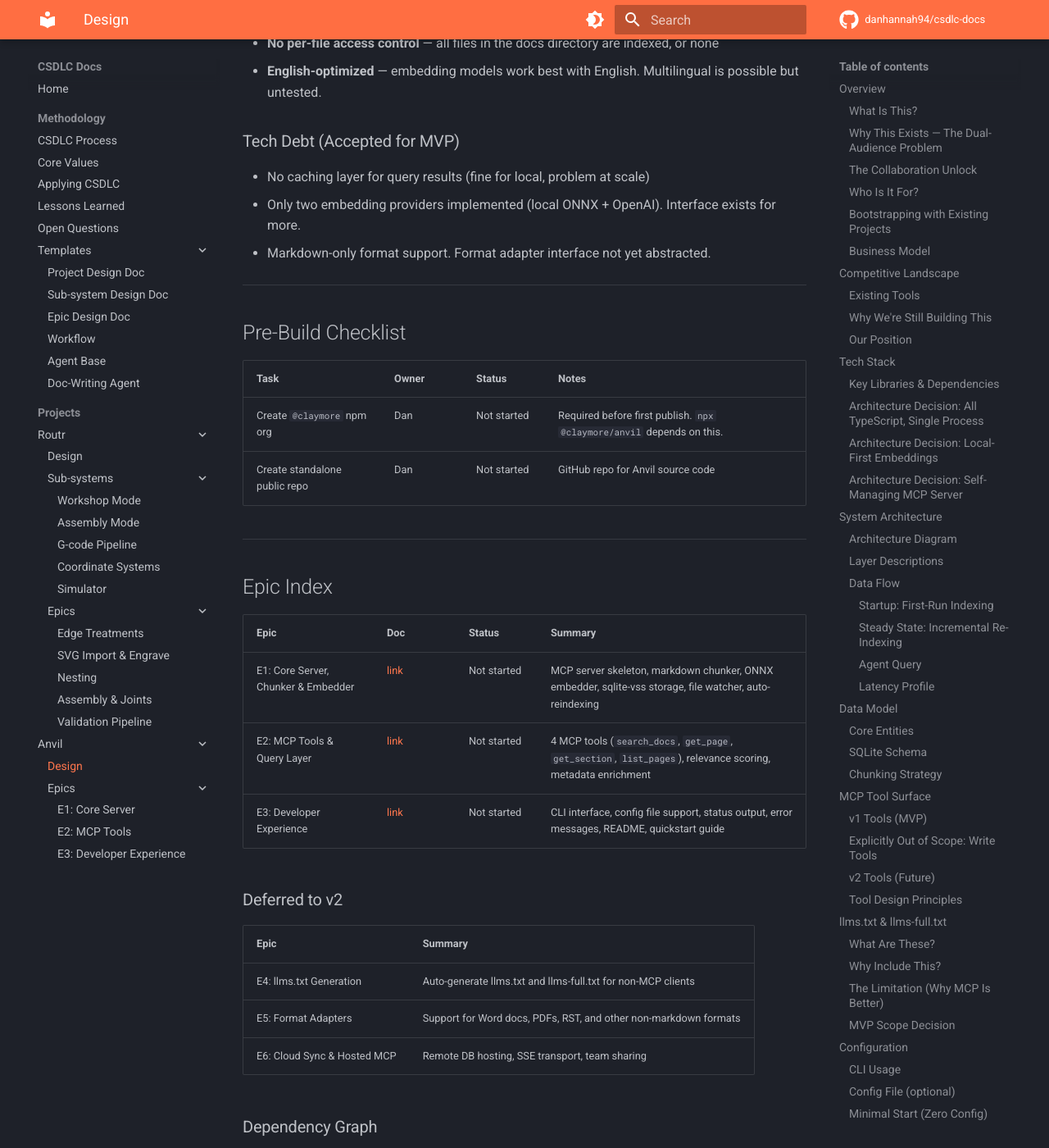
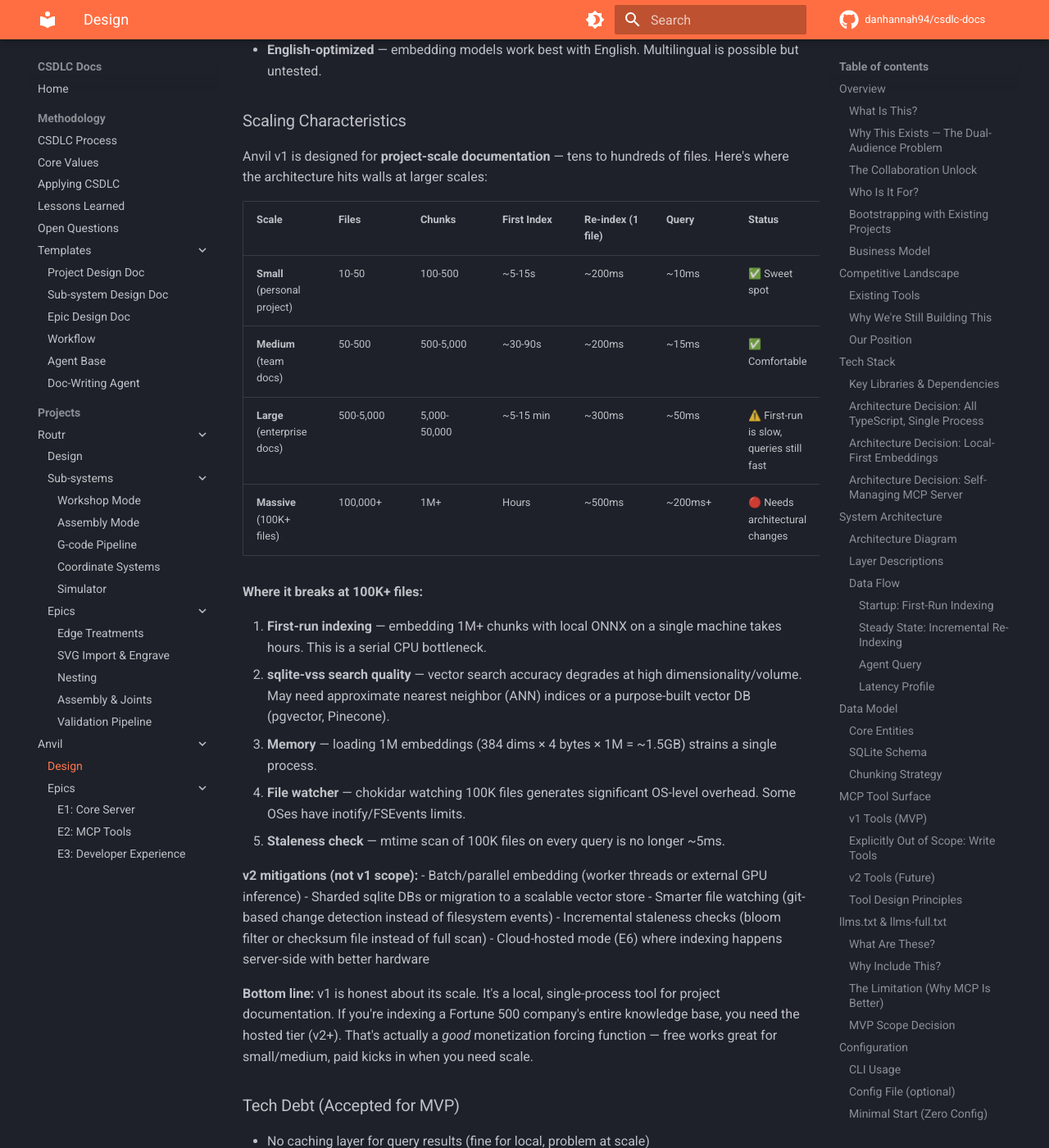
Before and after one commit to danhannah94/csdlc-docs, an MkDocs documentation site: the page built from docs/projects/anvil/design.md, in a window 1280 px wide and 1400 px high, scrolled down 20486 px. Shown: the whole window at 82% size. Built offline with MkDocs 1.6.1 and Material for MkDocs 9.7.7, drawn with Linux system fonts in a browser that asks for light colours; comment, search, counter and statistics services are not loaded; some of the changed text lies outside the part shown.

Commit message:
Lock MIT license, add scaling characteristics section
- License locked: MIT across project design doc + E3
- Added scaling table: small/medium/large/massive with latency estimates
- Documented where architecture breaks at 100K+ files (5 bottlenecks)
- Listed v2 mitigations (parallel embedding, sharded DBs, smarter watching)
- Scaling limits are a natural monetization forcing function for hosted tier

```diff
--- a/docs/projects/anvil/design.md
+++ b/docs/projects/anvil/design.md
@@ -605,6 +605,34 @@ Anvil watches a directory path. It doesn't care where the files came from — a
 - **No per-file access control** — all files in the docs directory are indexed, or none
 - **English-optimized** — embedding models work best with English. Multilingual is possible but untested.
 
+### Scaling Characteristics
+
+Anvil v1 is designed for **project-scale documentation** — tens to hundreds of files. Here's where the architecture hits walls at larger scales:
+
+| Scale | Files | Chunks | First Index | Re-index (1 file) | Query | Status |
+|-------|-------|--------|-------------|-------------------|-------|--------|
+| **Small** (personal project) | 10-50 | 100-500 | ~5-15s | ~200ms | ~10ms | ✅ Sweet spot |
+| **Medium** (team docs) | 50-500 | 500-5,000 | ~30-90s | ~200ms | ~15ms | ✅ Comfortable |
+| **Large** (enterprise docs) | 500-5,000 | 5,000-50,000 | ~5-15 min | ~300ms | ~50ms | ⚠️ First-run is slow, queries still fast |
+| **Massive** (100K+ files) | 100,000+ | 1M+ | Hours | ~500ms | ~200ms+ | 🔴 Needs architectural changes |
+
+**Where it breaks at 100K+ files:**
+
+1. **First-run indexing** — embedding 1M+ chunks with local ONNX on a single machine takes hours. This is a serial CPU bottleneck.
+2. **sqlite-vss search quality** — vector search accuracy degrades at high dimensionality/volume. May need approximate nearest neighbor (ANN) indices or a purpose-built vector DB (pgvector, Pinecone).
+3. **Memory** — loading 1M embeddings (384 dims × 4 bytes × 1M = ~1.5GB) strains a single process.
+4. **File watcher** — chokidar watching 100K files generates significant OS-level overhead. Some OSes have inotify/FSEvents limits.
+5. **Staleness check** — mtime scan of 100K files on every query is no longer ~5ms.
+
+**v2 mitigations (not v1 scope):**
+- Batch/parallel embedding (worker threads or external GPU inference)
+- Sharded sqlite DBs or migration to a scalable vector store
+- Smarter file watching (git-based change detection instead of filesystem events)
+- Incremental staleness checks (bloom filter or checksum file instead of full scan)
+- Cloud-hosted mode (E6) where indexing happens server-side with better hardware
+
+**Bottom line:** v1 is honest about its scale. It's a local, single-process tool for project documentation. If you're indexing a Fortune 500 company's entire knowledge base, you need the hosted tier (v2+). That's actually a *good* monetization forcing function — free works great for small/medium, paid kicks in when you need scale.
+
 ### Tech Debt (Accepted for MVP)
 
 - No caching layer for query results (fine for local, problem at scale)
@@ -661,7 +689,7 @@ graph LR
 | 2026-03-28 | mkdocs plugin, not fork | Maintain less code, leverage existing ecosystem, easier adoption | Full fork (rejected: maintenance burden), standalone tool (rejected: misses mkdocs integration) |
 | 2026-03-28 | sqlite-vss for vector DB | Zero infrastructure, file-based, portable | ChromaDB (heavier, requires server), Pinecone (cloud-only, paid), pgvector (requires Postgres) |
 | 2026-03-28 | Two languages (Python + TypeScript) | Play to each ecosystem's strength | All-Python (immature MCP SDK), All-TypeScript (fighting mkdocs from outside) |
-| 2026-03-28 | Open-source core, BSD license | Maximize adoption, monetize hosted/enterprise later | Closed source (rejected: dev tools need adoption), AGPL (rejected: scares enterprise) |
+| 2026-03-28 | Open-source core, MIT license | Maximize adoption, most recognized license in JS/TS ecosystem, simplest terms. Monetize hosted/enterprise tiers later. | BSD-3 (rejected: less common in JS ecosystem, "no endorsement" clause adds no value), AGPL (rejected: scares enterprise), Apache 2.0 (rejected: patent grants overkill for doc indexing CLI) |
 | 2026-03-28 | Heading-based chunking, not token-window | Preserves semantic coherence of doc sections | Fixed token windows (rejected: splits mid-section), page-level (rejected: too coarse) |
 | 2026-03-28 | Diff-based re-embedding | Only re-embed changed content — saves cost and time | Full re-embed on every build (rejected: wasteful for large sites) |
 | 2026-03-28 | Docs-first, code support deferred to v2 | Docs are structured for humans, easier to chunk well. Code needs AST-aware chunking — different problem. | Code + docs in v1 (rejected: scope creep, different chunking strategies) |
```
Also changed, not shown: other parts of docs/projects/anvil/design.md (+1 -1 lines), docs/projects/anvil/epics/developer-experience.md (+4 -4 lines).
